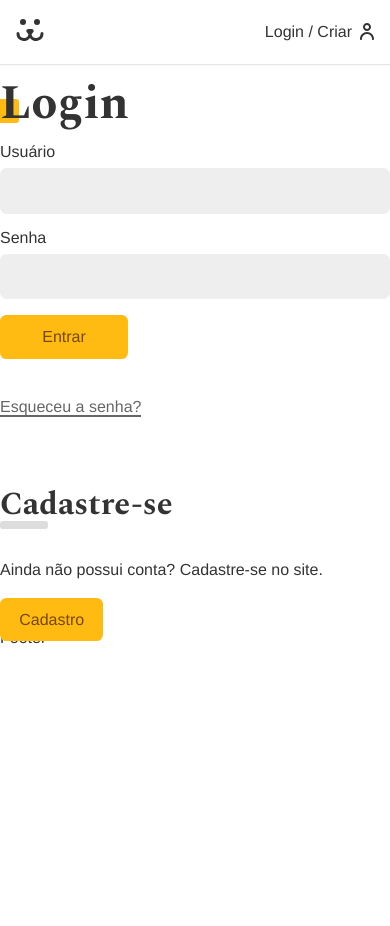
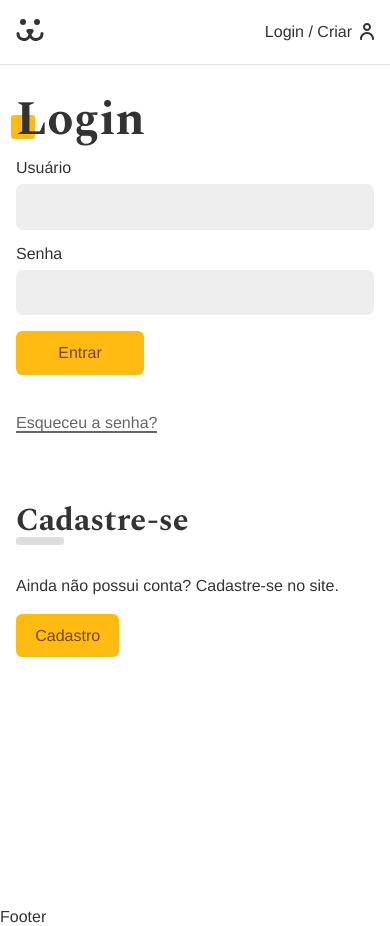
Before and after one commit to brunozupp/dogs_reactjs, a React (Create React App) app: page /login in a window 390 px wide. Before the commit the page ends 844 px from the top, so only its background shows below. Built offline with nearby package versions, Linux system fonts and the light colour scheme.

Commit message:
Login Background

```diff
--- a/src/Components/Login/Login.js
+++ b/src/Components/Login/Login.js
@@ -5,6 +5,7 @@
 import LoginForgetPassword from './LoginForgetPassword/LoginForgetPassword'
 import LoginForm from './LoginForm/LoginForm'
 import LoginResetPassword from './LoginResetPassword/LoginResetPassword'
+import styles from './Login.module.css';
 
 const Login = () => {
 
@@ -15,7 +16,8 @@
     }
 
     return (
-        <div>
+        <section className={styles.login}>
+           <div className={styles.forms}>
                 <Routes>
                     <Route path="/" element={<LoginForm />} />
                     <Route path="create" element={<LoginCreate />} />
@@ -23,6 +25,7 @@
                     <Route path="reset-password" element={<LoginResetPassword />} />
                 </Routes>
            </div>
+        </section>
     )
 }
 
--- /dev/null
+++ b/src/Components/Login/Login.module.css
@@ -0,0 +1,33 @@
+.login {
+    display: grid;
+    grid-template-columns: 1fr 1fr;
+    min-height: 100vh; /* Para que o footer sempre fique na parte de baixo */
+    gap: 2rem
+}
+
+.login::before {
+    content: '';
+    display: block;
+    background: url("../../Assets/login.jpg") no-repeat center center;
+    background-size: cover;
+}
+
+.forms {
+    max-width: 30rem;
+    padding: 1rem;
+}
+
+@media (max-width: 40rem) {
+    .login {
+        grid-template-columns: 1fr;
+    }
+
+    .login::before {
+        content: '';
+        display: none;
+    }
+
+    .forms {
+        max-width: 100%;
+    }
+}
--- a/src/Components/Login/LoginForm/LoginForm.module.css
+++ b/src/Components/Login/LoginForm/LoginForm.module.css
@@ -40,7 +40,3 @@
     width: 3rem;
     border-radius: 0.2rem;
 }
-
-.buttonCreate {
-
-}
```
Lines whose indentation alone changed are shown as unchanged.
